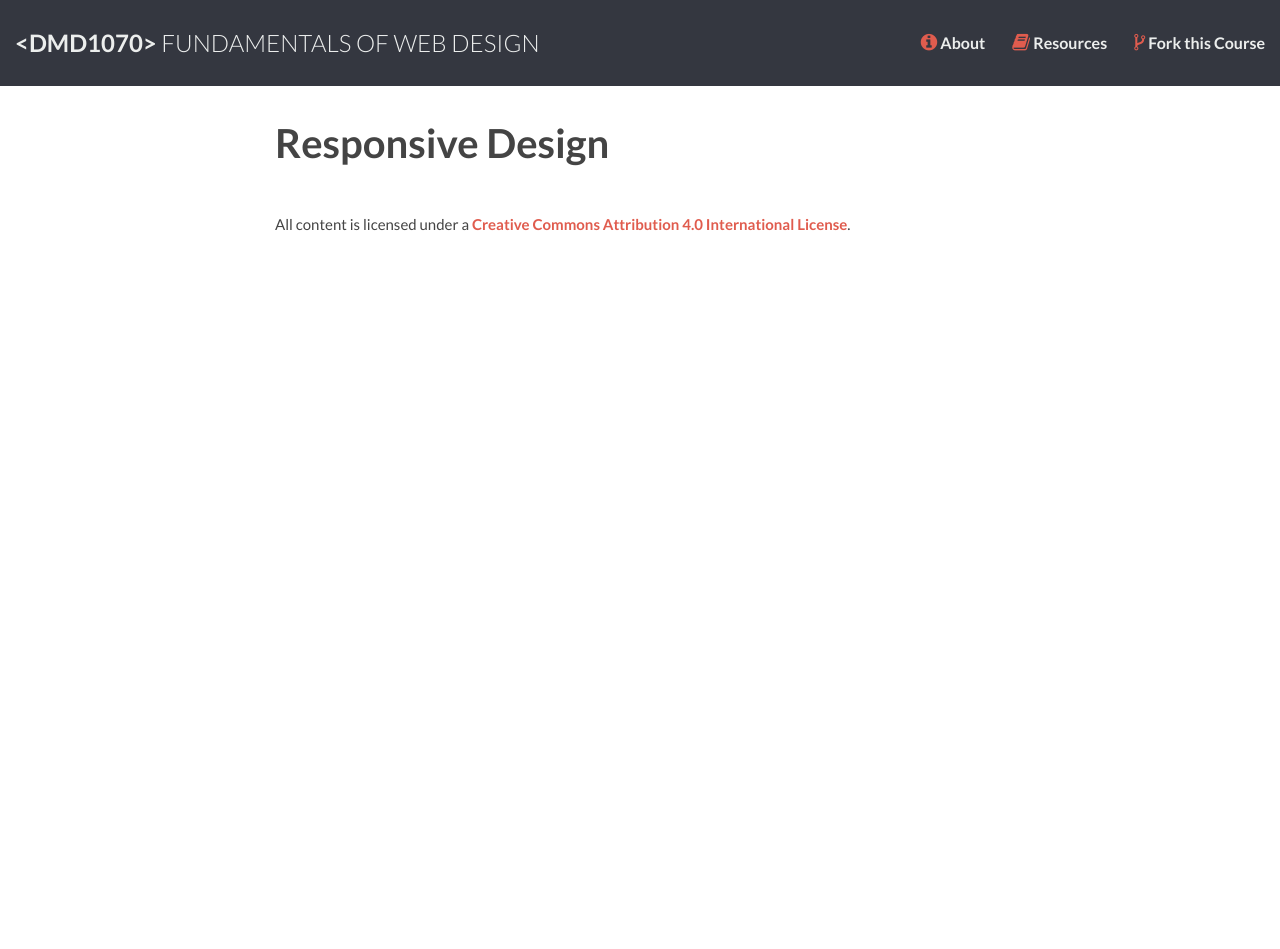
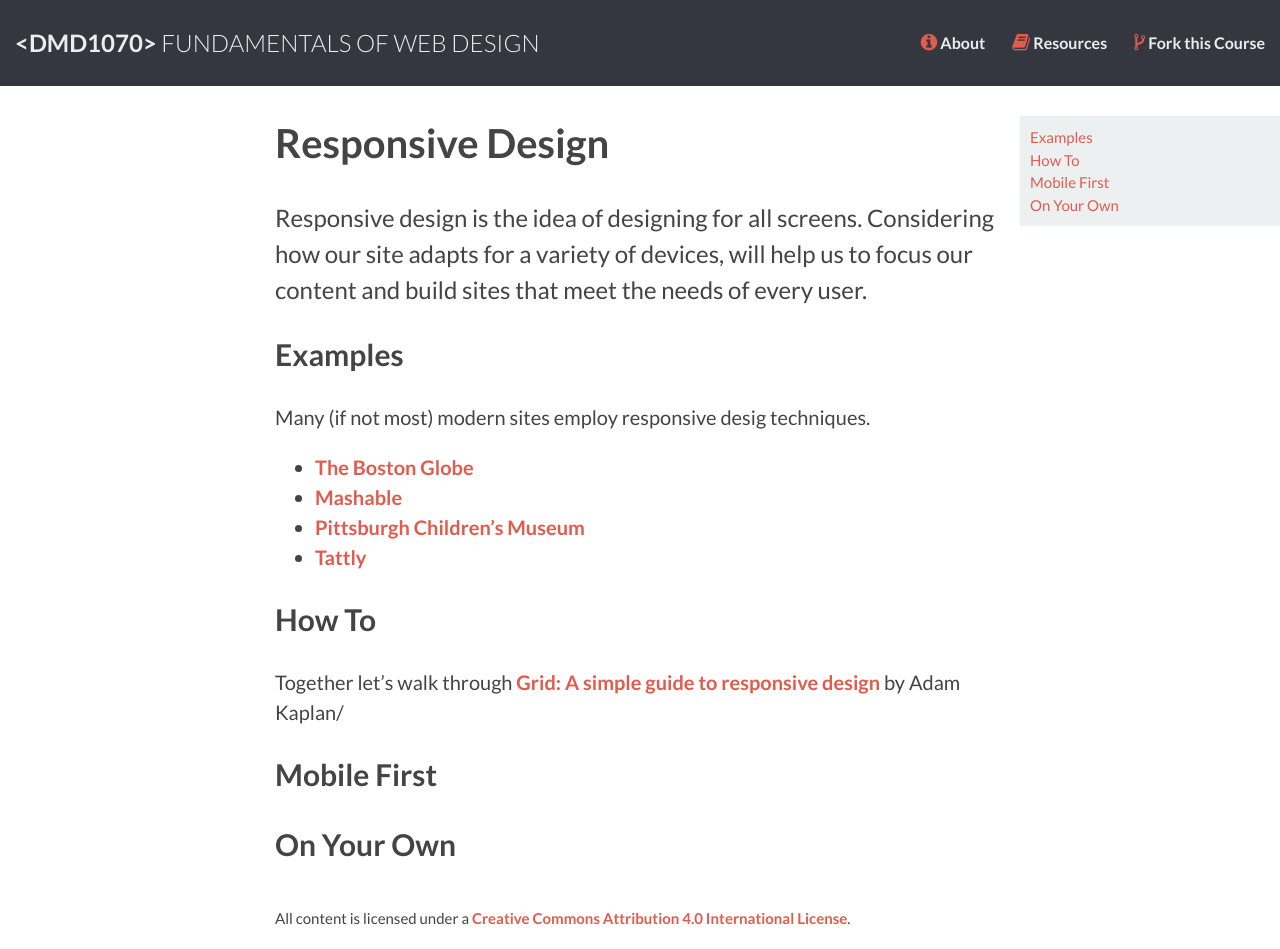
Before and after one commit to DMD1070/DMD1070.github.io, a Jekyll site: the page built from lessons/9-responsive-design.md, in a window 1280 px wide. Built offline with Jekyll 4.4.1, drawn with Linux system fonts in a browser that asks for light colours; Markdown is read by kramdown in place of the engine named in the settings; before the commit the page ends 900 px from its top, so only the background shows below that.

Commit message:
lesson structure

```diff
--- a/lessons/9-responsive-design.md
+++ b/lessons/9-responsive-design.md
@@ -3,3 +3,24 @@ layout: post
 title: Responsive Design
 lesson_num: 09
 ---
+
+<p class="lead">
+  Responsive design is the idea of designing for all screens. Considering how our site adapts for a variety of devices, will help us to focus our content and build sites that meet the needs of every user.
+</p>
+
+## Examples
+
+Many (if not most) modern sites employ responsive desig techniques.
+
+- [The Boston Globe](http://www.bostonglobe.com/)
+- [Mashable](http://mashable.com/)
+- [Pittsburgh Children's Museum](https://pittsburghkids.org/)
+- [Tattly](http://tattly.com/)
+
+## How To
+
+Together let's walk through [Grid: A simple guide to responsive design](http://www.adamkaplan.me/grid/) by Adam  Kaplan/
+
+## Mobile First
+
+## On Your Own
```
